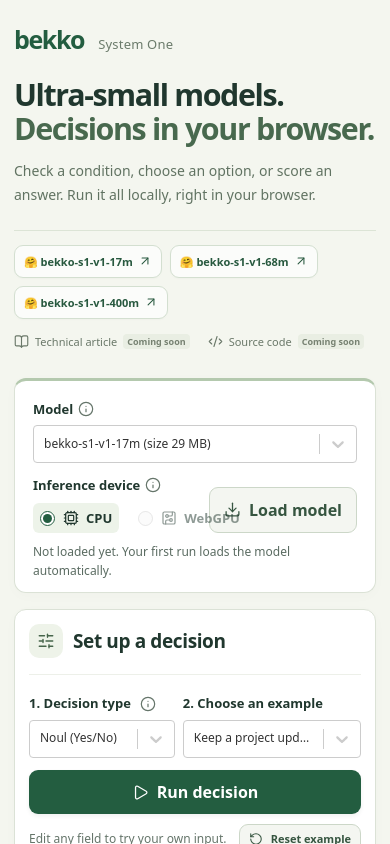
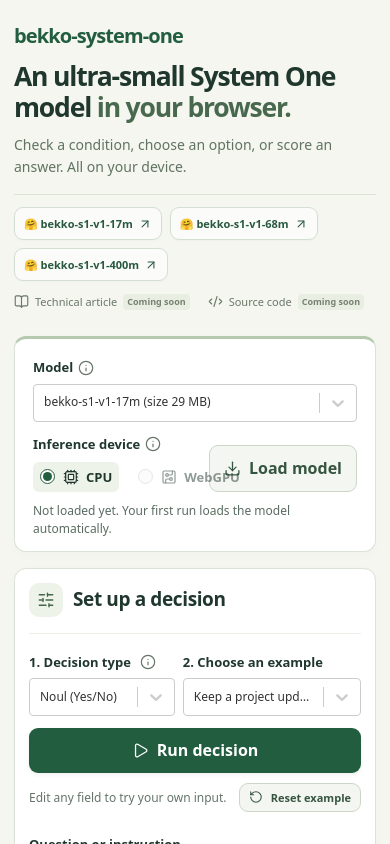
Before and after one commit to hotchpotch/bekko-system-one, a React (Vite) app in the folder browser/: page / in a window 390 px wide. Shown: the top 844 px of the page. Built offline with nearby package versions, Linux system fonts and the light colour scheme.

Commit message:
Compact the browser header and use bekko-system-one branding

```diff
--- a/browser/src/main.jsx
+++ b/browser/src/main.jsx
@@ -305,11 +305,10 @@
     <main>
       <header className="hero">
         <div className="hero-copy">
-          <div className="brand-wordmark">bekko<span>System One</span></div>
-          <h1>Ultra-small models.<br /><span>Decisions in your browser.</span></h1>
+          <div className="brand-wordmark">bekko-system-one</div>
+          <h1>An ultra-small System One model <span>in your browser.</span></h1>
           <p className="intro">
-            Check a condition, choose an option, or score an answer.
-            <br className="hero-break" /> Run it all locally, right in your browser.
+            Check a condition, choose an option, or score an answer. All on your device.
           </p>
         </div>
         <div className="hero-resources">
--- a/browser/src/style.css
+++ b/browser/src/style.css
@@ -944,13 +944,13 @@
 }
 
 /* Text-led brand header: model access first, project resources secondary. */
-header.hero { display: block; padding: 8px 0 0; margin-bottom: 24px; }
-.brand-wordmark { display: flex; align-items: baseline; gap: 14px; font-size: 27px; font-weight: 800; letter-spacing: -.055em; color: #235d40; }
+header.hero { display: block; padding: 0; margin-bottom: 18px; }
+.brand-wordmark { display: flex; align-items: baseline; gap: 14px; font-size: 22px; font-weight: 800; letter-spacing: -.045em; color: #235d40; }
 .brand-wordmark > span { font-size: 13px; font-weight: 500; letter-spacing: .015em; color: #6b7b6b; }
-.hero h1 { margin: 22px 0 18px; max-width: none; font-size: clamp(32px, 4.4vw, 48px); line-height: 1.12; letter-spacing: -.045em; text-wrap: initial; }
+.hero h1 { margin: 12px 0 10px; max-width: none; font-size: clamp(28px, 3vw, 36px); line-height: 1.18; letter-spacing: -.045em; text-wrap: initial; }
 .hero h1 > span { color: #48694e; }
-.hero .intro { font-size: 16px; line-height: 1.75; color: #617362; }
-.hero-resources { display: flex; flex-wrap: wrap; align-items: center; justify-content: space-between; gap: 16px 24px; margin-top: 28px; padding: 18px 0; border-top: 1px solid #dce4d6; }
+.hero .intro { font-size: 14px; line-height: 1.6; color: #617362; }
+.hero-resources { display: flex; flex-wrap: wrap; align-items: center; justify-content: space-between; gap: 16px 24px; margin-top: 18px; padding: 12px 0; border-top: 1px solid #dce4d6; }
 .hero .model-links { margin: 0; gap: 8px; }
 .hero .resource-badge { font-size: 12px; padding: 8px 11px; font-weight: 600; background: #ffffffb3; }
 .project-links { display: flex; flex-wrap: wrap; align-items: center; gap: 10px 18px; }
@@ -958,10 +958,10 @@
 .project-link .coming-soon { padding: 1px 4px; font-size: 9px; background: #e9eee3; color: #768171; }
 @media (max-width: 600px) {
   header.hero { padding-top: 0; margin-bottom: 14px; }
-  .brand-wordmark { font-size: 25px; }
-  .hero h1 { font-size: clamp(29px, 7.8vw, 38px); margin: 18px 0 14px; }
+  .brand-wordmark { font-size: 20px; }
+  .hero h1 { font-size: clamp(26px, 6.8vw, 32px); margin: 10px 0; }
   .hero .intro { font-size: 14px; }
   .hero-break { display: none; }
-  .hero-resources { margin-top: 22px; padding: 14px 0; gap: 14px; }
+  .hero-resources { margin-top: 16px; padding: 12px 0; gap: 12px; }
   .hero .resource-badge { padding: 7px 9px; font-size: 11px; }
 }
```
